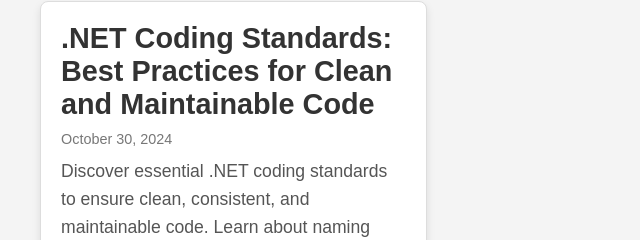
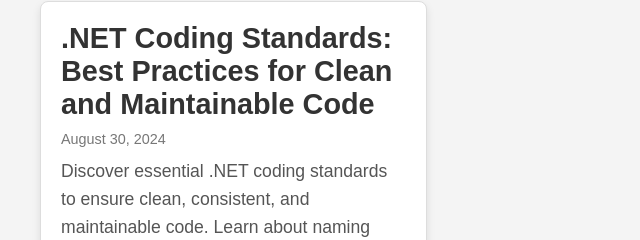
Before and after one commit to abhirampadhi/abhirampadhi.github.io, a plain HTML site: page blog.html in a window 1280 px wide. Shown: the part 1209-1449 px from the top of the page, 0-640 px from the left. Drawn offline with Linux system fonts and the light colour scheme.

Commit message:
date correction

```diff
--- a/blog.html
+++ b/blog.html
@@ -102,7 +102,7 @@
                 <!-- Blog Post 10 -->
                 <article class="blog-post">
                     <h2 class="blog-title">.NET Coding Standards: Best Practices for Clean and Maintainable Code</h2>
-                    <p class="blog-date">October 30, 2024</p>
+                    <p class="blog-date">August 30, 2024</p>
                     <p class="blog-summary">Discover essential .NET coding standards to ensure clean, consistent, and
                         maintainable code. Learn about naming conventions, formatting guidelines, SOLID principles, and
                         more to enhance your .NET development practices.</p>
```
